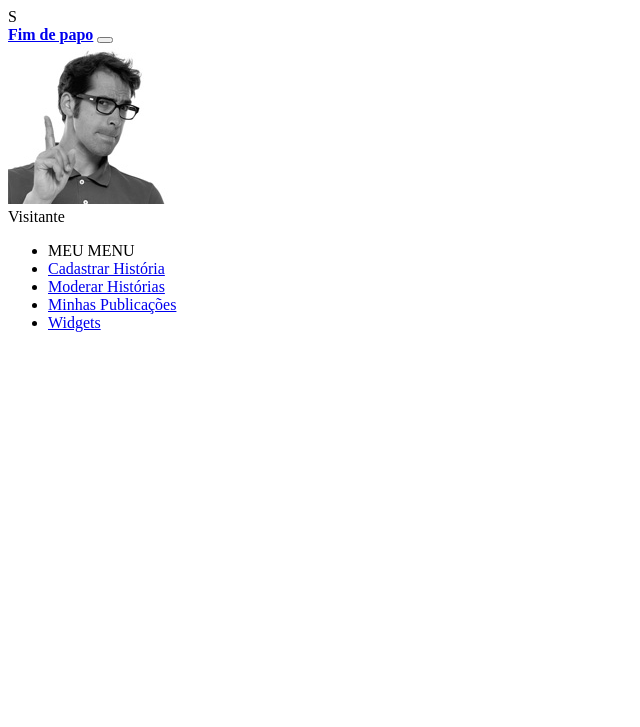
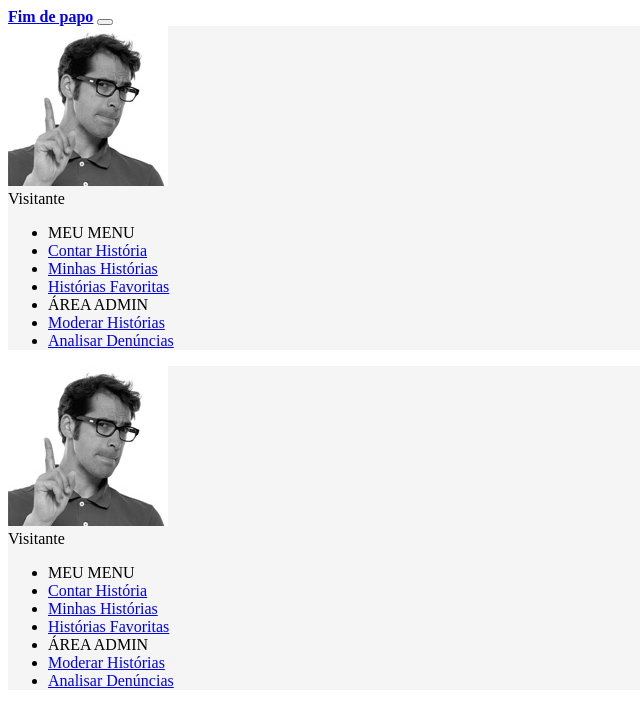
Before and after one commit to lgpbentes/redes, a Yii app: the page made by museum/frontend/views/layouts/leftmenu.php in a window 1280 px wide. Shown: the top 727 px of the page, without its empty margins (0-640 px from the left). Run offline with PHP 8.4 and a stand-in for Yii, Linux system fonts and the light colour scheme; the template is opened without the code that fills it, so the values that code supplies are empty; some libraries are stand-ins or nearby versions.

Commit message:
Adicionando Comentários, Like e Deslike.

```diff
--- a/museum/frontend/views/layouts/leftmenu.php
+++ b/museum/frontend/views/layouts/leftmenu.php
@@ -1,6 +1,6 @@
 <aside class="main-sidebar">
     <!-- sidebar: style can be found in sidebar.less -->
-    <section class="sidebar">
+    <section class="sidebar" style="background-color: #F5F5F5">
 
         <!-- Sidebar user panel -->
         <div class="user-panel">
@@ -24,25 +24,33 @@
 
             <li>
                 <a href="index.php?r=historia%2Fcreate">
-                    <i class="fa fa-th"></i> <span>Cadastrar História</span>
+                    <i class="fa fa-commenting"></i> <span>Contar História</span>
+                </a>
+            </li>
+
+
+            <li>
+                <a href="index.php?r=historia/minhas">
+                    <i class="fa fa-heartbeat"></i> <span>Minhas Histórias</span>
                 </a>
             </li>
 
             <li>
-                <a href="index.php?r=moderador/index">
-                    <i class="fa fa-th"></i> <span>Moderar Histórias</span>
+                <a href="index.php?r=historia/salvas">
+                    <i class="fa fa-star"></i> <span>Histórias Favoritas</span>
                 </a>
             </li>
 
+            <li class="header">ÁREA ADMIN</li>
+
             <li>
-                <a href="#">
-                    <i class="fa fa-th"></i> <span>Minhas Publicações</span>
+                <a href="index.php?r=moderador/index">
+                    <i class="fa fa-cogs"></i> <span>Moderar Histórias</span>
                 </a>
             </li>
-
             <li>
-                <a href="#">
-                    <i class="fa fa-th"></i> <span>Widgets</span>
+                <a href="index.php?r=moderador/denuncias">
+                    <i class="fa fa-comments"></i> <span>Analisar Denúncias</span>
                 </a>
             </li>
 
--- a/museum/frontend/views/layouts/main.php
+++ b/museum/frontend/views/layouts/main.php
@@ -16,15 +16,18 @@
     <meta charset="<?= Yii::$app->charset ?>">
     <meta name="viewport" content="width=device-width, initial-scale=1">
     <?= Html::csrfMetaTags() ?>
-    <title><?= Html::encode($this->title) ?></title>
+    <title>Fim de Papo</title>
+    <link rel="icon" href="img/ico/coracao.png" type="image/x-icon" />
+    <link rel="shortcut icon" href="img/ico/coracao.png" type="image/x-icon" />
     <?php $this->head() ?>
 </head>
 <body class="fixed layout-top-nav skin-blue-light">
-<!-- <body class = "sidebar-mini skin-blue-light"> -->S
+<!-- <body class = "sidebar-mini skin-blue-light"> -->
 <?php $this->beginBody() ?>
 
 <div class="wrapper">
     <?= $this->render('header.php',['baseUrl' => $baseUrl]) ?>
+    <?= $this->render('leftmenu.php',['baseUrl' => $baseUrl]) ?>
     <?= $this->render('content.php',['content' => $content]) ?>
 
     <div class="control-sidebar-bg"></div>
```
